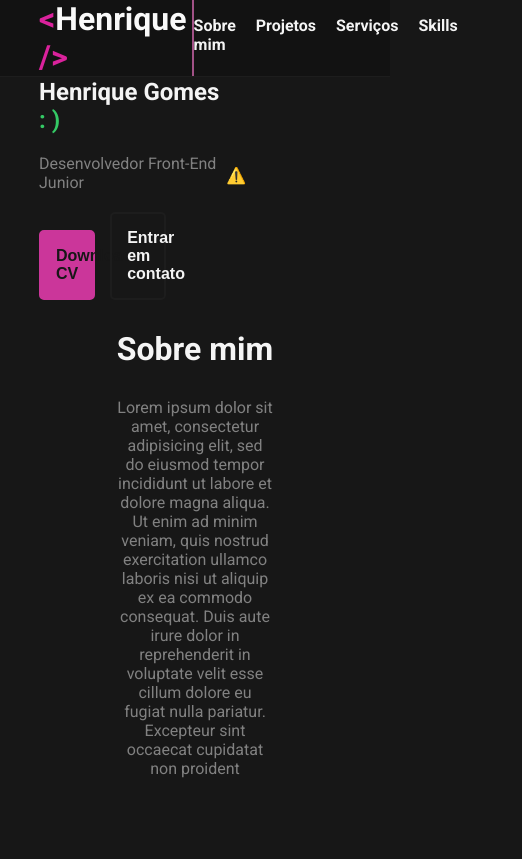
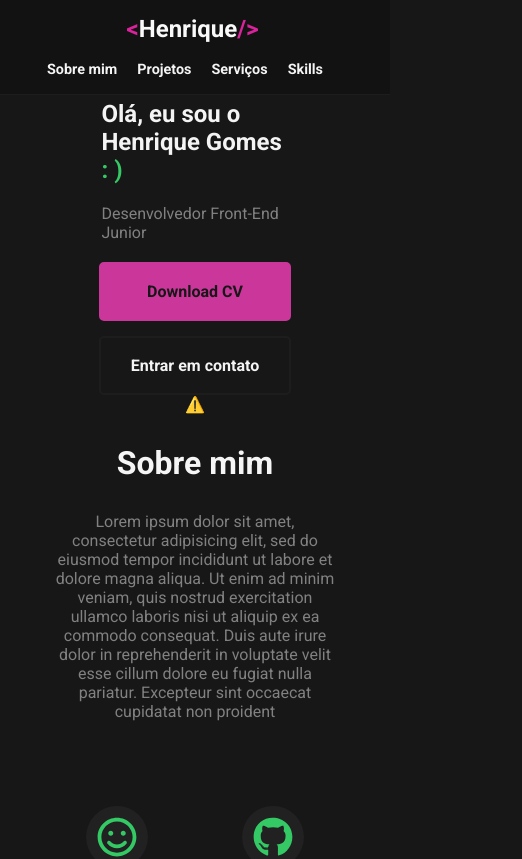
Before and after one commit to Thirki/portfolio, a React (Create React App) app: page / in a window 390 px wide. Shown: the top 859 px of the page, 522 px wide, since content can reach past the window. Built offline with nearby package versions, Linux system fonts and the light colour scheme; no server answers.

Commit message:
Feat: adicionando responsividade ao projeto

```diff
--- a/src/components/About.css
+++ b/src/components/About.css
@@ -10,7 +10,8 @@ main h1 {
   margin-bottom: 30px;
 }
 main p {
-  width: 50%;
+  width: 90%;
+  max-width: 800px;
   color: #818181;
   margin: 0 auto;
 }
--- a/src/components/Home.css
+++ b/src/components/Home.css
@@ -25,50 +25,126 @@
   width: 60%;
 }
 .hero-image-container {
+  display: flex;
   width: 40%;
 }
 
-.button-container button {
+.button-container {
+  display: flex;
+}
+
+.button-container a {
   border: 0;
   padding: 0;
   margin: 0;
-  width: 30%;
-  padding: 15px;
+  max-width: 300px;
+  width: 50%;
   border-radius: 5px;
   background-color: transparent;
   font-size: 1rem;
   font-weight: bold;
   cursor: pointer;
 }
-.button-container button:first-child {
+
+.button-container a {
+  padding: 15px 0;
+  display: flex;
+  justify-content: center;
+  align-items: center;
+}
+
+.button-container a:first-child {
   margin-right: 15px;
 }
 
-.button-container .button-cv {
+.button-container .a-cv {
   border: 2px solid #cb369a;
   background-color: #cb369a;
   color: #171717;
   transition: all 0.2s;
 }
-.button-container .button-cv:hover {
+.button-container .a-cv {
+  color: #171717;
+  transition: all 0.2s;
+}
+
+.button-container .a-cv:hover {
   border: 2px solid #a32a7c;
   background-color: #a32a7c;
   box-shadow: rgba(99, 99, 99, 0.2) 0px 2px 8px 0px;
   transition: all 0.2s;
 }
 
-.button-container .button-contato {
+.button-container .a-contato {
   border: 2px solid #1d1d1d;
   color: #f4f4f4;
   transition: all 0.2s;
 }
-.button-container .button-contato:hover {
+
+.button-container .a-contato {
+  color: #f4f4f4;
+  transition: all 0.2s;
+}
+
+.button-container .a-contato:hover {
   border: 2px solid #2e2e2e;
   color: #c3c3c3;
   transition: all 0.2s;
   box-shadow: rgba(99, 99, 99, 0.2) 0px 2px 8px 0px;
 }
 
-.hero-image-container {
-  /* background-color: yellow; */
+.button-container .a-contato:hover a {
+  color: #c3c3c3;
+  transition: all 0.2s;
 }
+
+.button-container a {
+  text-decoration: none;
+}
+
+@media (max-width: 1300px) {
+  .button-container {
+    width: 100%;
+    justify-content: center;
+    align-items: center;
+  }
+  .button-container a {
+    width: 50%;
+  }
+
+  #Home {
+    flex-direction: column;
+    padding-top: 100px;
+  }
+
+  .hero-image-container {
+    display: flex;
+    justify-content: center;
+    width: 60%;
+  }
+}
+
+@media (max-width: 1024px) {
+  .button-container a {
+    height: 80px;
+  }
+}
+
+@media (max-width: 640px) {
+  .button-container {
+    flex-direction: column;
+  }
+
+  .button-container a {
+    width: 100%;
+    height: 25px;
+    margin: 0 !important;
+  }
+
+  .button-container a:first-child {
+    margin-bottom: 15px !important;
+  }
+  .hero-image-container {
+    width: 90%;
+  }
+}
--- a/src/components/Home.js
+++ b/src/components/Home.js
@@ -9,8 +9,12 @@ export default function Home() {
         <h1>Olá, eu sou o<br/>Henrique Gomes <span>: )</span></h1>
         <p>Desenvolvedor Front-End Junior</p>
         <div className='button-container'>
-          <button type='submit' className='button-cv'>Download CV</button>
-          <button type='submit' className='button-contato'>Entrar em contato</button>
+            <a className='a-cv' href="https://drive.google.com/file/d/1NCYcCdgpJXHhkZgqoOrkZH90FOrFk36a/view?usp=sharing" target="_blank" rel="noreferrer">
+              Download CV
+            </a>
+            <a className="a-contato" href="https://www.linkedin.com/in/henriquegomesdev/" target="_blank" rel="noreferrer">
+              Entrar em contato
+            </a>
         </div>
       </div>
       <div className='hero-image-container'>
--- a/src/components/Menu.css
+++ b/src/components/Menu.css
@@ -50,3 +50,32 @@
   display: flex;
   justify-content: space-between;
 }
+
+@media (max-width: 700px) {
+  #menu-nav .logo {
+    font-size: 1.5rem;
+  }
+
+  #menu-nav ul li a {
+    font-size: 0.9rem;
+  }
+}
+@media (max-width: 600px) {
+  .menu-nav-container {
+    flex-direction: column;
+    flex-wrap: wrap;
+  }
+
+  #menu-nav ul {
+    width: 100%;
+    justify-content: center;
+  }
+
+  #menu-nav .logo {
+    margin-top: 15px;
+    display: flex;
+    justify-content: center;
+    align-items: center;
+    border-right: 0;
+  }
+}
--- a/src/components/Project.css
+++ b/src/components/Project.css
@@ -93,12 +93,6 @@
 
 @media (max-width: 892px) {
   .project-container {
-    /* background-color: #212121; */
     width: 90%;
-    /* min-width: 315px;
-    overflow: hidden;
-    border: 1px solid #333333;
-    padding: 10px;
-    margin: 15px 7px; */
   }
 }
--- a/src/components/ServiceItem.css
+++ b/src/components/ServiceItem.css
@@ -5,6 +5,10 @@
   border-bottom: 5px solid #cb369a;
   width: 25%;
   transition: all 0.5s;
+}
+
+.service-item:nth-child(2) {
+  margin: 0 15px;
 }
 
 .service-item:hover {
@@ -38,3 +42,20 @@
   color: #ff00ff;
   transition: all 0.5s;
 }
+
+@media (max-width: 930px) {
+  #Services .service-item h3 {
+    font-size: 1.5rem;
+  }
+}
+@media (max-width: 930px) {
+  .service-item {
+    width: 100%;
+  }
+  .service-item:nth-child(2) {
+    margin: 15px 0;
+  }
+  #Services .service-item h3 {
+    font-size: 2rem;
+  }
+}
--- a/src/components/Services.css
+++ b/src/components/Services.css
@@ -19,3 +19,9 @@
   justify-content: space-between;
   width: 100%;
 }
+
+@media (max-width: 930px) {
+  #Service-container {
+    flex-wrap: wrap;
+  }
+}
--- a/src/components/Social.css
+++ b/src/components/Social.css
@@ -11,4 +11,9 @@
   list-style: none;
   display: flex;
   justify-content: space-around;
+  flex-wrap: wrap;
 }
+
+#social ul li {
+  width: 50%;
+}
--- a/src/components/Social.js
+++ b/src/components/Social.js
@@ -8,7 +8,12 @@ function Social() {
     <div id="social">
       <ul>
         <li>
-          <SocialItem title="Meu nome" description="Cicero Henrique Gomes" emote={<FaRegSmile/>}/>
+          <SocialItem
+          title="Quem sou"
+          description="Cicero Henrique Gomes"
+          emote={<FaRegSmile/>}
+          linkTo="https://media-exp1.licdn.com/dms/image/D4E35AQERh483FTvLMg/profile-framedphoto-shrink_200_200/0/1638292774862?e=1639854000&v=beta&t=9UkP6M1X9tS-F8YNPrOQmDX7o5RaONmZWQX6OxCdXaQ"
+          />
         </li>
         <li>
           <SocialItem
```
